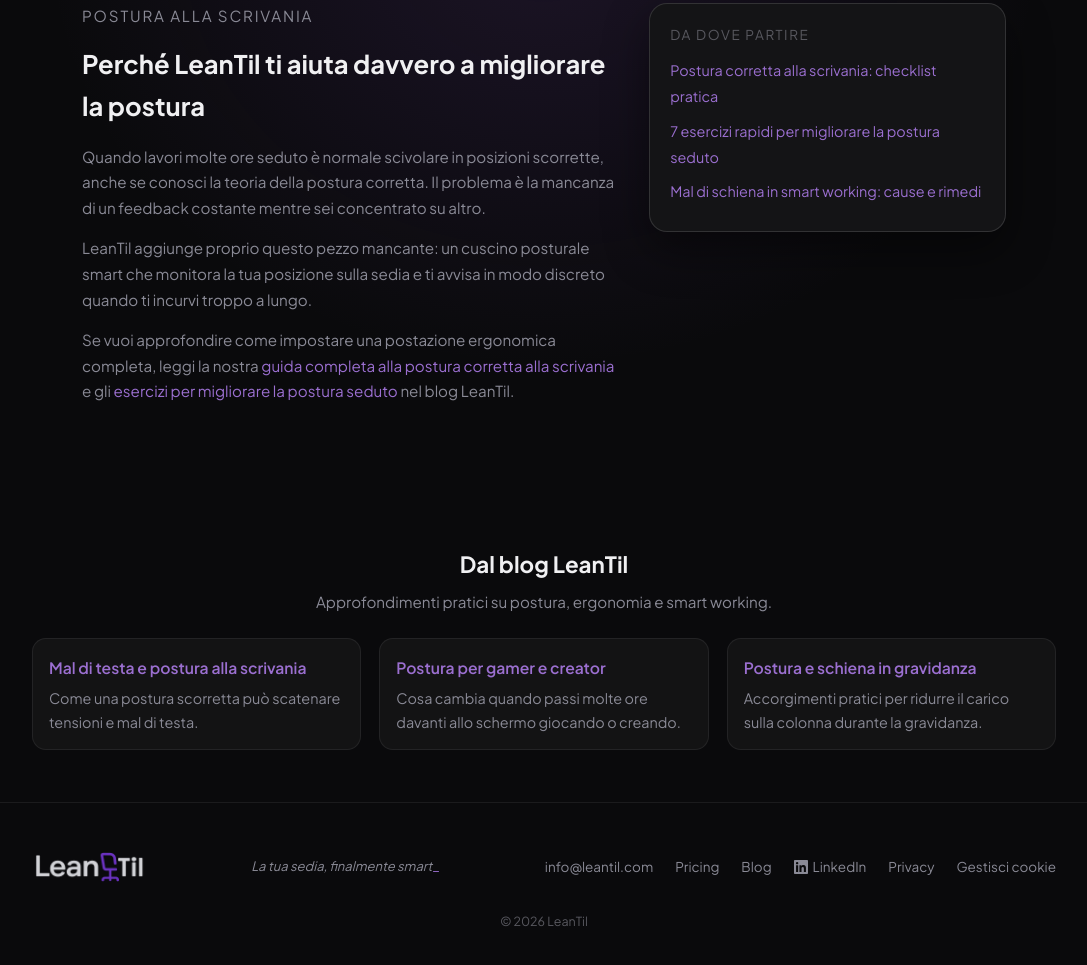
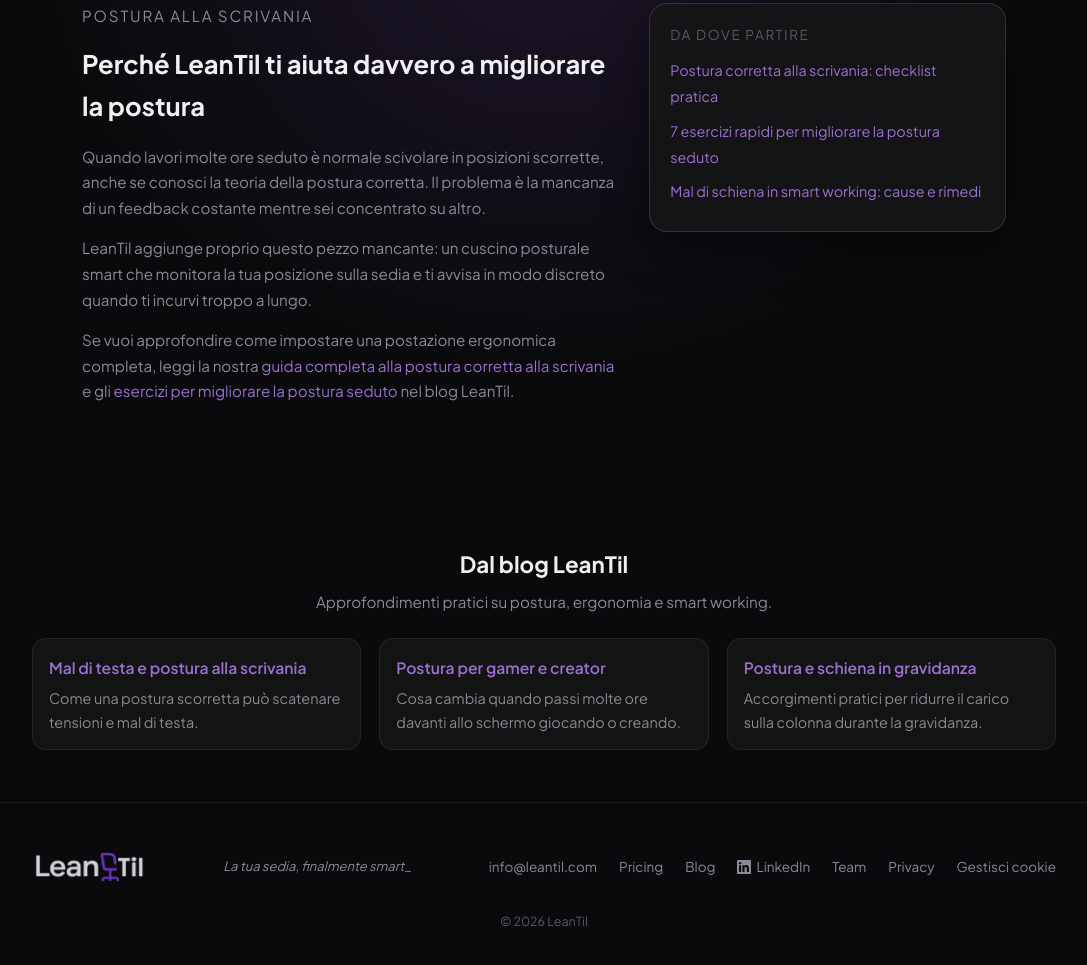
Before and after one commit to kathegrima/LeanTil, a plain HTML site: page index.html in a window 1280 px wide. Shown: the part 4880-5845 px from the top of the page, without its empty margins (96-1183 px from the left). Drawn offline with Linux system fonts and the light colour scheme.

Commit message:
Update index.html

```diff
--- a/index.html
+++ b/index.html
@@ -1188,6 +1188,7 @@
           <svg viewBox="0 0 24 24" fill="currentColor" aria-hidden="true"><path d="M20.45 20.45h-3.55v-5.57c0-1.33-.03-3.04-1.85-3.04-1.85 0-2.14 1.45-2.14 2.94v5.67H9.35V9h3.41v1.56h.05c.48-.9 1.64-1.85 3.37-1.85 3.6 0 4.27 2.37 4.27 5.46v6.28zM5.34 7.43a2.06 2.06 0 1 1 0-4.12 2.06 2.06 0 0 1 0 4.12zm1.78 13.02H3.56V9h3.56v11.45zM22.23 0H1.77C.79 0 0 .77 0 1.73v20.54C0 23.23.79 24 1.77 24h20.46C23.2 24 24 23.23 24 22.27V1.73C24 .77 23.2 0 22.23 0z"/></svg>
           LinkedIn
         </a>
+        <a href="team.html">Team</a>
         <a href="privacy.html" data-k="priv">Privacy</a>
         <button class="ck-reset-btn" onclick="resetCookies()" aria-label="Gestisci preferenze cookie" data-k="manage_cookies">Gestisci cookie</button>
       </nav>
```
